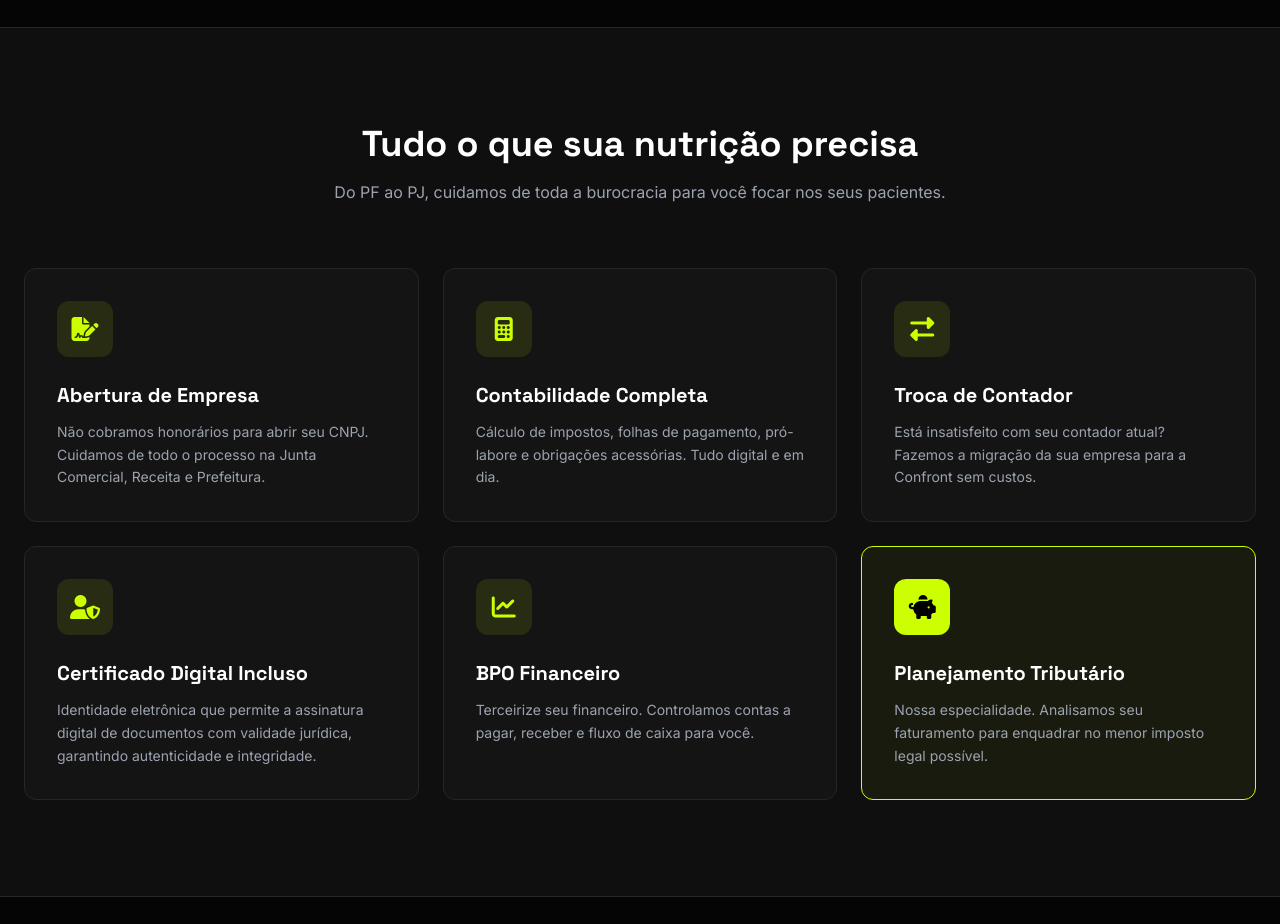
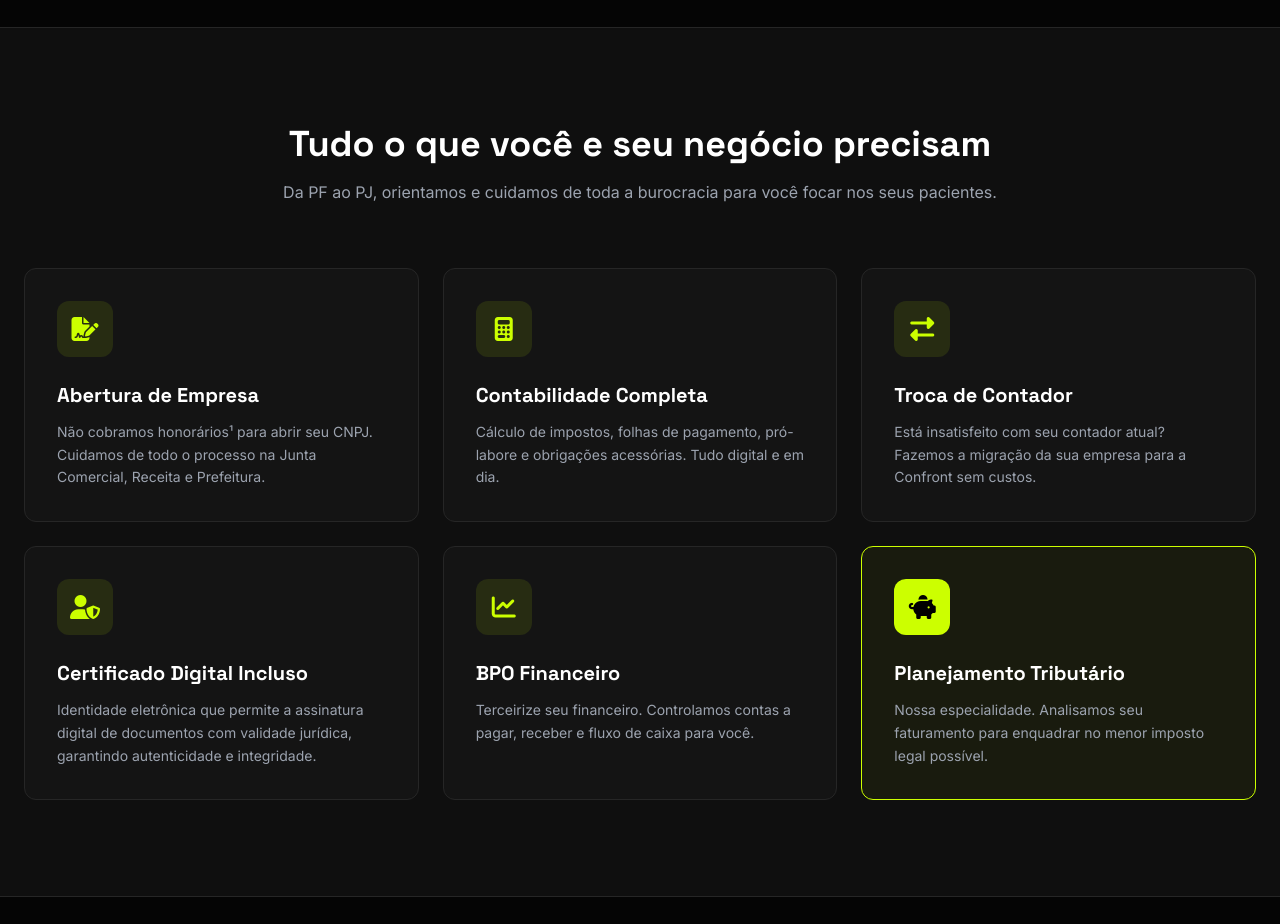
Before and after one commit to winnergo91/confront, a plain HTML site: page index.html in a window 1280 px wide. Shown: the part 1960-2884 px from the top of the page. Drawn offline with nearby package versions, Linux system fonts and the light colour scheme.

Commit message:
Update index.html

```diff
--- a/index.html
+++ b/index.html
@@ -511,8 +511,8 @@
         <section id="servicos" class="py-24 bg-dark-surface relative border-y border-dark-border">
             <div class="container mx-auto px-6">
                 <div class="text-center max-w-3xl mx-auto mb-16 reveal">
-                    <h2 class="text-3xl md:text-4xl font-bold text-white mb-4">Tudo o que sua nutrição precisa</h2>
-                    <p class="text-gray-400">Do PF ao PJ, cuidamos de toda a burocracia para você focar nos seus pacientes.</p>
+                    <h2 class="text-3xl md:text-4xl font-bold text-white mb-4">Tudo o que você e seu negócio precisam</h2>
+                    <p class="text-gray-400">Da PF ao PJ, orientamos e cuidamos de toda a burocracia para você focar nos seus pacientes.</p>
                 </div>
 
                 <div class="grid md:grid-cols-3 gap-6">
@@ -521,7 +521,7 @@
                         <div class="card-icon-box"><i class="fas fa-file-signature"></i></div>
                         <h3 class="text-xl font-bold text-white mb-3">Abertura de Empresa</h3>
                         <p class="text-gray-400 text-sm leading-relaxed">
-                            Não cobramos honorários para abrir seu CNPJ. Cuidamos de todo o processo na Junta Comercial, Receita e Prefeitura.
+                            Não cobramos honorários¹ para abrir seu CNPJ. Cuidamos de todo o processo na Junta Comercial, Receita e Prefeitura.
                         </p>
                     </div>
 
```
